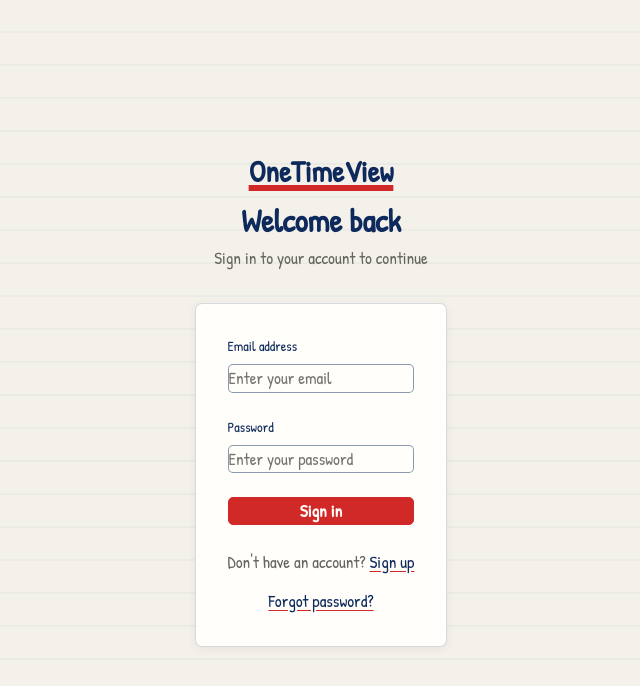
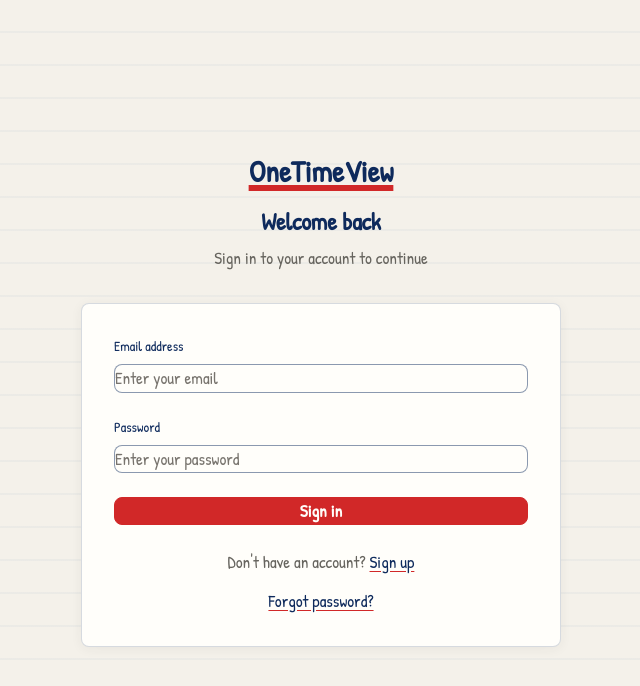
Before and after one commit to thisloadme/onetimeview, a Nuxt app: page /login in a window 1280 px wide. Shown: the top 686 px of the page, without its empty margins (319-959 px from the left). Built offline with nearby package versions, Linux system fonts and the light colour scheme; no server answers.

Commit message:
Refine auth page styles and layouts
Update the authentication pages with improved spacing, consistent
border radii, and enhanced button interactions. Increase the max
container width across login, register, and password reset pages.

```diff
--- a/assets/css/main.css
+++ b/assets/css/main.css
@@ -929,28 +929,29 @@ kbd {
 
 .auth-page {
   display: grid;
+  grid-template-columns: minmax(0, 1fr);
   min-height: 100dvh;
   place-items: center;
   padding: 2.5rem 1rem;
 }
 
 .auth-page > div {
-  width: min(100%, 440px);
+  width: min(100%, 480px);
 }
 
 .auth-page .card {
-  padding: clamp(1.25rem, 5vw, 2rem) !important;
+  padding: clamp(1.5rem, 5vw, 2rem) !important;
   color: var(--ink) !important;
   background: var(--sheet) !important;
   border: 1px solid var(--line) !important;
-  border-radius: 7px !important;
-  box-shadow: 0 2px 8px rgb(51 51 51 / 7%) !important;
+  border-radius: 0.5rem !important;
+  box-shadow: 0 2px 12px rgb(51 51 51 / 6%) !important;
   backdrop-filter: none !important;
 }
 
 .auth-page h2 {
   color: var(--ink) !important;
-  font-size: 2rem;
+  font-size: 1.5rem;
 }
 
 .auth-page p {
@@ -968,18 +969,36 @@ kbd {
   color: var(--ink) !important;
   background: var(--sheet) !important;
   border: 1px solid rgba(14, 42, 92, 0.48) !important;
-  border-radius: 5px !important;
+  border-radius: 0.5rem !important;
 }
 
 .auth-page .input-field:focus {
   border-color: var(--red) !important;
-  box-shadow: 0 0 0 2px rgb(209 40 40 / 18%) !important;
+  outline: 2px solid var(--red) !important;
+  outline-offset: 2px;
+  box-shadow: none !important;
 }
 
 .auth-page .btn-primary {
   color: #fffefa !important;
   background: var(--red) !important;
   border-color: var(--red) !important;
+  border-radius: 0.5rem !important;
+  transition: background-color 220ms ease, transform 220ms ease, box-shadow 220ms ease;
+}
+
+.auth-page .btn-primary:hover:not(:disabled) {
+  background: #c02525 !important;
+  box-shadow: 0 3px 8px rgb(51 51 51 / 14%) !important;
+}
+
+.auth-page .btn-primary:active:not(:disabled) {
+  transform: translateY(1px);
+}
+
+.auth-page .btn-primary:focus-visible {
+  outline: 2px solid var(--red) !important;
+  outline-offset: 2px;
 }
 
 .document-sheet-actions .document-delete-action {
--- a/pages/forgot-password.vue
+++ b/pages/forgot-password.vue
@@ -1,6 +1,6 @@
 <template>
   <div class="auth-page min-h-[100dvh] bg-gray-900 flex items-center justify-center px-4 sm:px-6 lg:px-8">
-    <div class="max-w-md w-full">
+    <div class="max-w-lg w-full">
       <div class="text-center mb-8">
         <NuxtLink to="/" class="flex items-center justify-center gap-3">
           <img src="~/assets/images/logo.png" alt="OneTimeView" class="h-10 w-auto" />
--- a/pages/login.vue
+++ b/pages/login.vue
@@ -1,6 +1,6 @@
 <template>
   <div class="auth-page min-h-[100dvh] bg-gray-900 flex items-center justify-center px-4 sm:px-6 lg:px-8">
-    <div class="max-w-md w-full">
+    <div class="max-w-lg w-full">
       <div class="text-center mb-8">
         <NuxtLink to="/" class="flex items-center justify-center gap-3">
           <img src="~/assets/images/logo.png" alt="OneTimeView" class="h-10 w-auto" />
--- a/pages/register.vue
+++ b/pages/register.vue
@@ -1,6 +1,6 @@
 <template>
   <div class="auth-page min-h-[100dvh] bg-gray-900 flex items-center justify-center px-4 sm:px-6 lg:px-8">
-    <div class="max-w-md w-full">
+    <div class="max-w-lg w-full">
       <div class="text-center mb-8">
         <NuxtLink to="/" class="flex items-center justify-center gap-3">
           <img src="~/assets/images/logo.png" alt="OneTimeView" class="h-10 w-auto" />
--- a/pages/reset-password.vue
+++ b/pages/reset-password.vue
@@ -1,6 +1,6 @@
 <template>
   <div class="auth-page min-h-[100dvh] bg-gray-900 flex items-center justify-center px-4 sm:px-6 lg:px-8">
-    <div class="max-w-md w-full">
+    <div class="max-w-lg w-full">
       <div class="text-center mb-8">
         <NuxtLink to="/" class="flex items-center justify-center gap-3">
           <img src="~/assets/images/logo.png" alt="OneTimeView" class="h-10 w-auto" />
```
